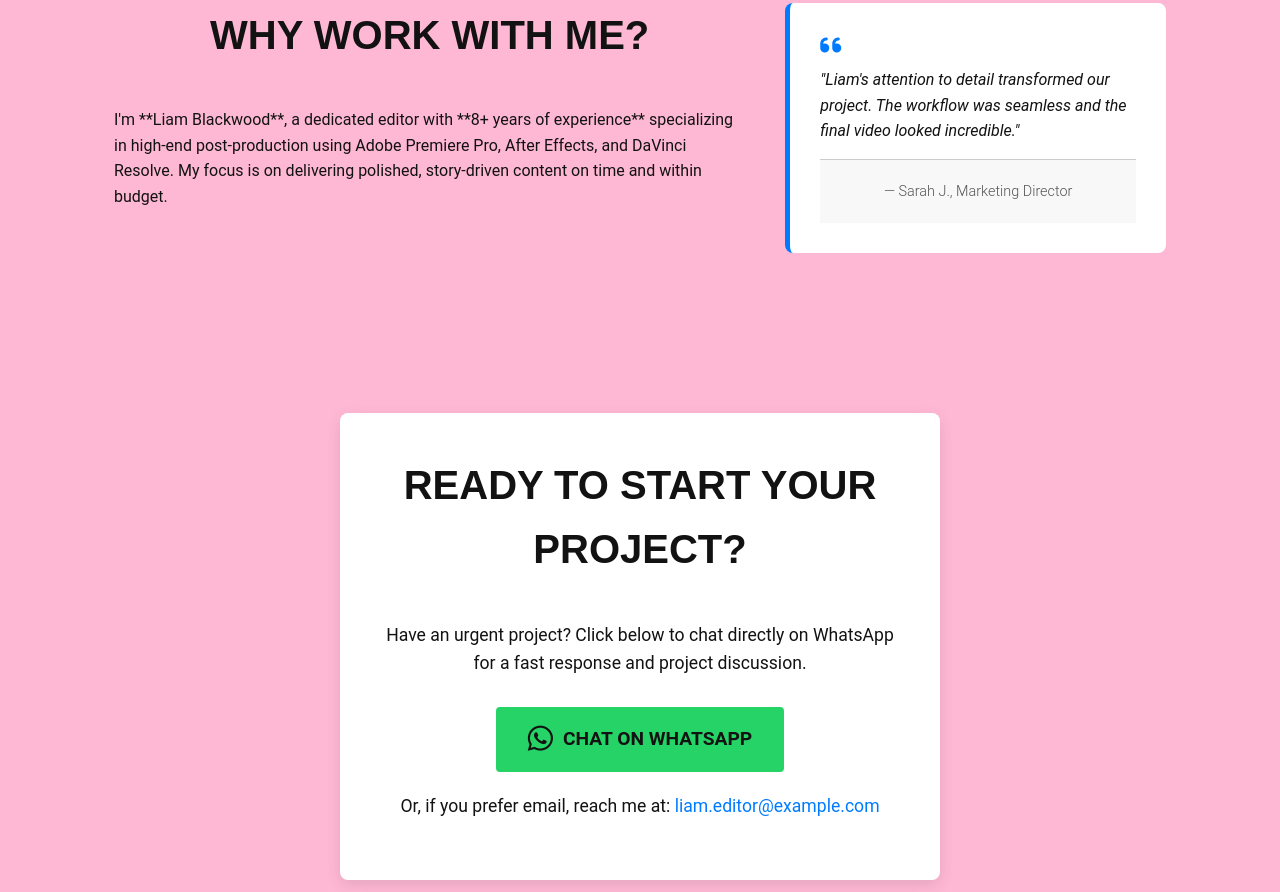
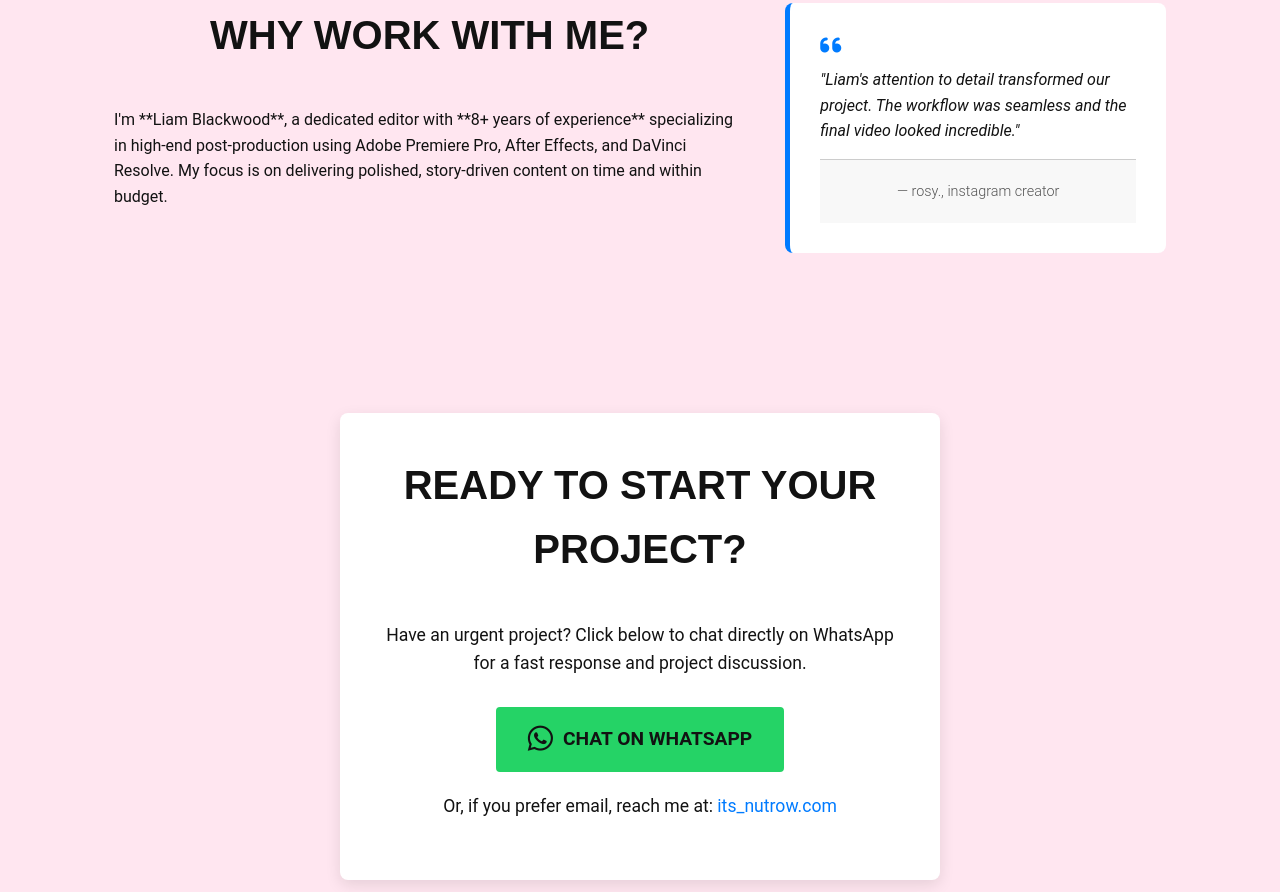
Before and after one commit to pathtoglory1818-hash/test-video-edit, a plain HTML site: page index.html in a window 1280 px wide. Shown: the part 1905-2797 px from the top of the page. Drawn offline with Linux system fonts and the light colour scheme.

Commit message:
Add files via upload

```diff
--- a/index.html
+++ b/index.html
@@ -12,13 +12,13 @@
         /* --- Global Reset & Variables --- */
         :root {
             /* NEW LIGHT THEME COLORS */
-            --color-background: #FFB8D4; /* Light Pink Background */
+            --color-background: #FFE6F0; /* Light Pink Background */
             --color-text: #121212;      /* Dark Text */
             --color-card-bg: #FFFFFF;   /* White for Inner Elements/Cards */
 
             /* Theme Accent Colors */
             --color-accent: #007bff; /* Bright blue for CTA */
-            --color-hover: #0056b3;
+            --color-hover: #000080;
             --font-heading: 'Poppins', sans-serif;
             --font-body: 'Roboto', sans-serif;
             --color-whatsapp: #25D366; /* WhatsApp Green */
@@ -136,7 +136,7 @@
             border-color: #1DA851;
         }
 
-        /* --- Header & Navigation (UPDATED FOR LIGHT BLUR) --- */
+        /* --- Header & Navigation --- */
         header {
             /* Light semi-transparent color and blur for glass effect */
             background-color: rgba(255, 255, 255, 0.85);
@@ -549,7 +549,7 @@
                 <div class="testimonial-card">
                     <i class="fas fa-quote-left"></i>
                     <p>"Liam's attention to detail transformed our project. The workflow was seamless and the final video looked incredible."</p>
-                    <footer>— Sarah J., Marketing Director</footer>
+                    <footer>— rosy., instagram creator</footer>
                 </div>
             </div>
         </section>
@@ -563,18 +563,18 @@
                    class="cta-button whatsapp-button" target="_blank">
                    <i class="fab fa-whatsapp"></i> Chat on WhatsApp
                 </a>
-                <p style="margin-top: 20px;">Or, if you prefer email, reach me at: <a href="mailto:liam.editor@example.com">liam.editor@example.com</a></p>
+                <p style="margin-top: 20px;">Or, if you prefer email, reach me at: <a href="mailto:its_nutrow.com">its_nutrow.com</a></p>
             </div>
         </section>
     </main>
 
     <footer>
         <div class="container footer-content">
-            <p>&copy; 2025 Liam Blackwood. All Rights Reserved.</p>
+            <p>&copy; 2025 its_nutrow. All Rights Reserved.</p>
             <div class="social-links">
                 <a href="#" title="LinkedIn"><i class="fab fa-linkedin"></i></a>
                 <a href="#" title="Vimeo"><i class="fab fa-vimeo"></i></a>
-                <a href="#" title="YouTube"><i class="fab fa-youtube"></i></a>
+                <a href="https://www.youtube.com/@Rise_N_Shift" title="YouTube"><i class="fab fa-youtube"></i></a>
             </div>
         </div>
     </footer>
```
